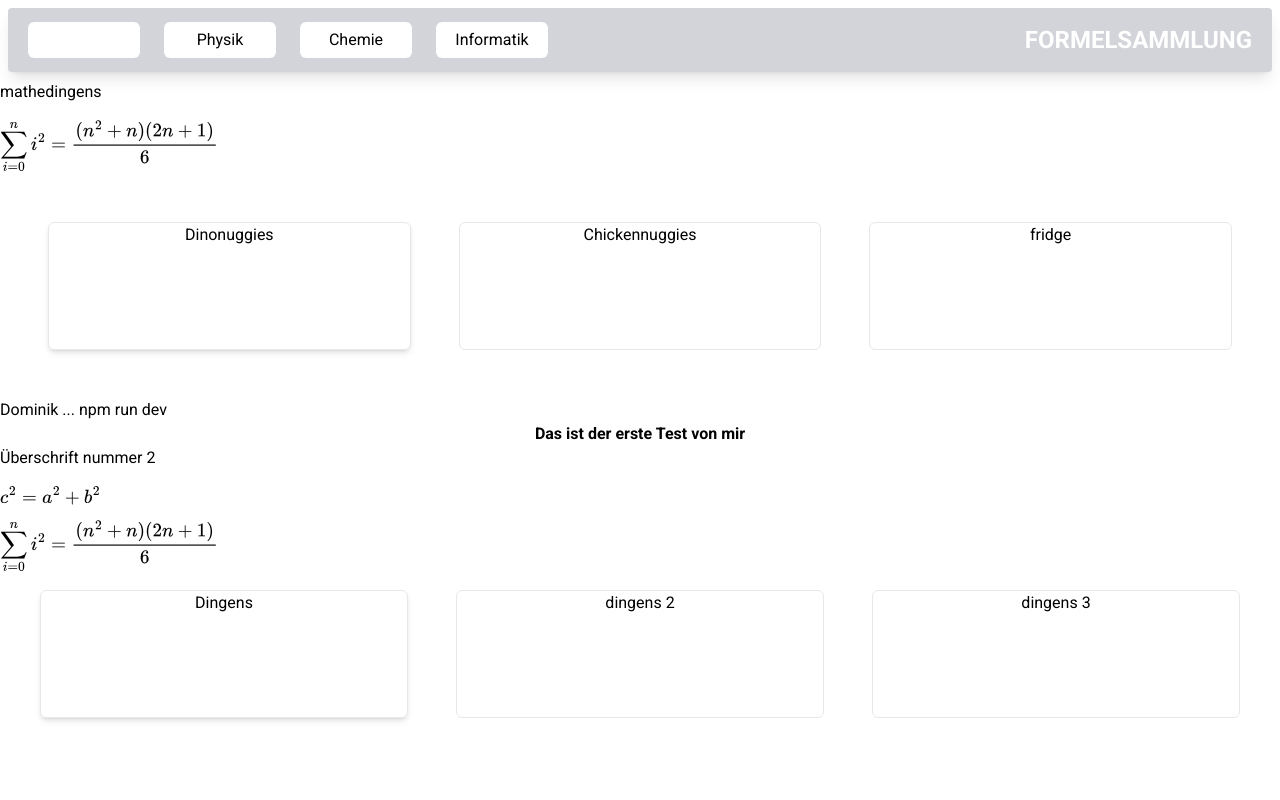
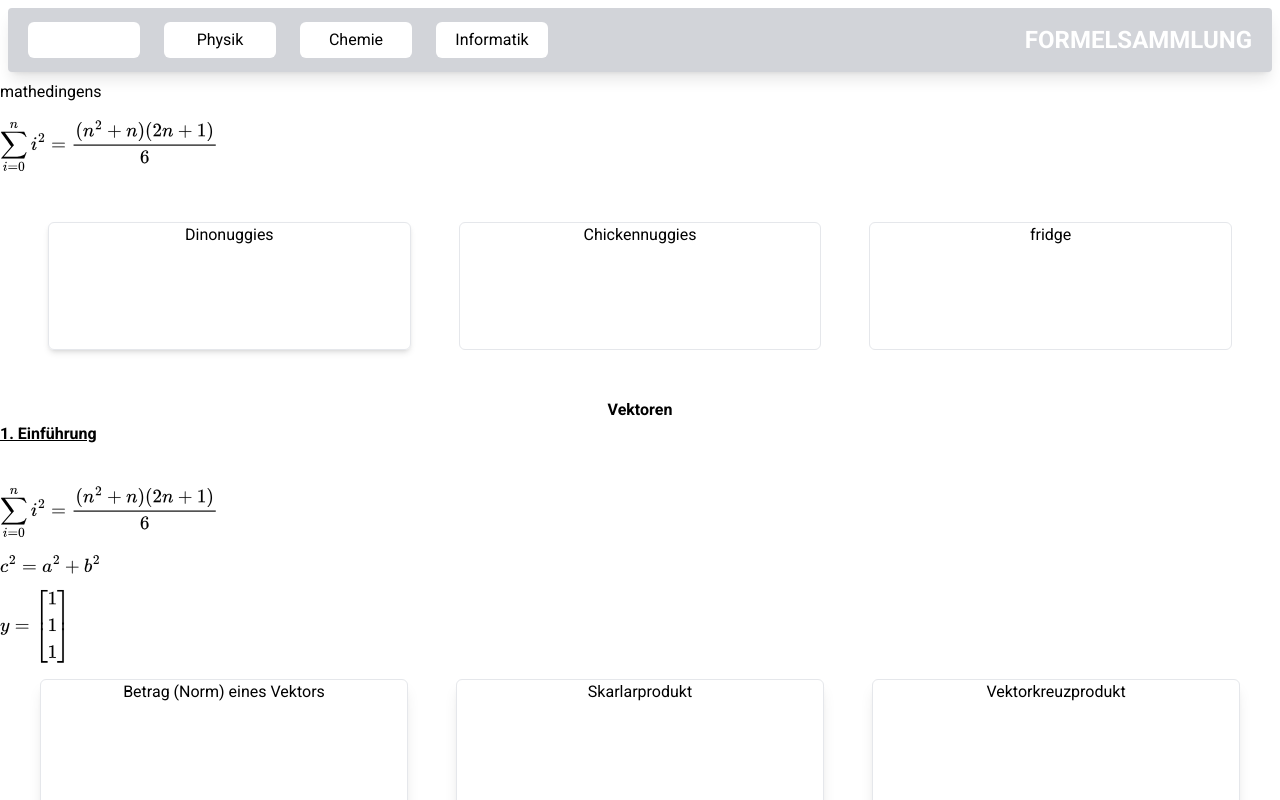
Before and after one commit to GitOsir/formelsammlung, a Next.js app: page /subjects/mathematics in a window 1280 px wide. Shown: the top 800 px of the page. Built offline with nearby package versions, Linux system fonts and the light colour scheme; a web font is replaced by a local one.

Commit message:
Vektor als Test eingefügt

```diff
--- a/app/ui/subjects/mathematics/dominik.tsx
+++ b/app/ui/subjects/mathematics/dominik.tsx
@@ -1,3 +1,4 @@
+import { Archivo_Narrow } from "next/font/google"
 
 
 
@@ -5,20 +6,22 @@ export default function Dominik(){
 
 
     const formular = "$$\\sum_{i=0}^n i^2 = \\frac{(n^2+n)(2n+1)}{6}$$"
+    const testvektor = "$$ y = \\begin{bmatrix} 1 \\cr 1 \\cr 1 \\end{bmatrix}$$"
 
     return(
         <>
 
-            <p>Dominik ... npm run dev</p>
-            <h1 className="text-center font-bold hover:font-thin">Das ist der erste Test von mir</h1>
-            <h2>Überschrift nummer 2</h2>
+            <p className="text-center font-bold">Vektoren</p>
+            <h1 className="underline font-bold">1. Einführung</h1>
+            <br></br>
+            <p>{formular}</p>
             <p>$$c^2 = a^2 + b^2$$</p>
-            <p>{formular}</p>
+            <p>{testvektor}</p>
             <section>
                 <div className="grid lg:grid-cols-3 gap-12 mx-10 sm:grid-cols-1">
-                    <div className="border text-center h-32 rounded-md shadow-md">Dingens</div>
-                    <div className="border text-center h-32 rounded-md">dingens 2</div>
-                    <div className="border text-center h-32 rounded-md">dingens 3</div>
+                    <div className="border text-center h-64 rounded-md shadow-lg">Betrag (Norm) eines Vektors</div>
+                    <div className="border text-center h-64 rounded-md shadow-lg">Skarlarprodukt</div>
+                    <div className="border text-center h-64 rounded-md shadow-lg">Vektorkreuzprodukt</div>
 
 
                 </div>
@@ -26,6 +29,7 @@ export default function Dominik(){
             <div className="h-96"></div>
             <div className="h-96"></div>
             <div className="h-96"></div>
+
         </>
     )
 }
```
